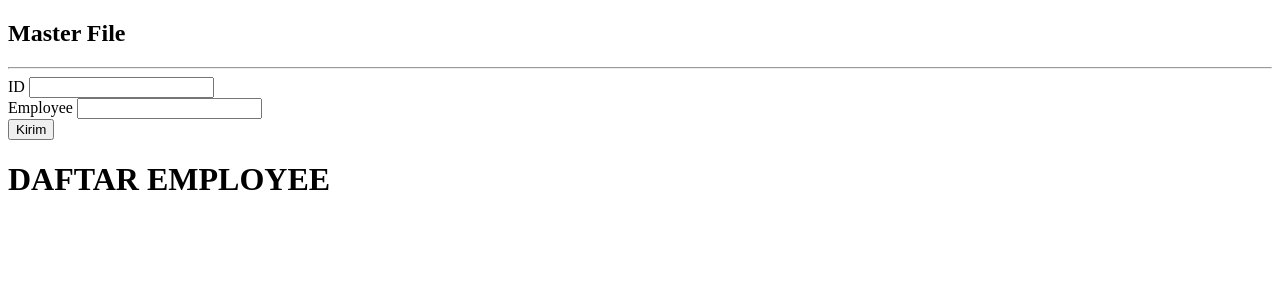
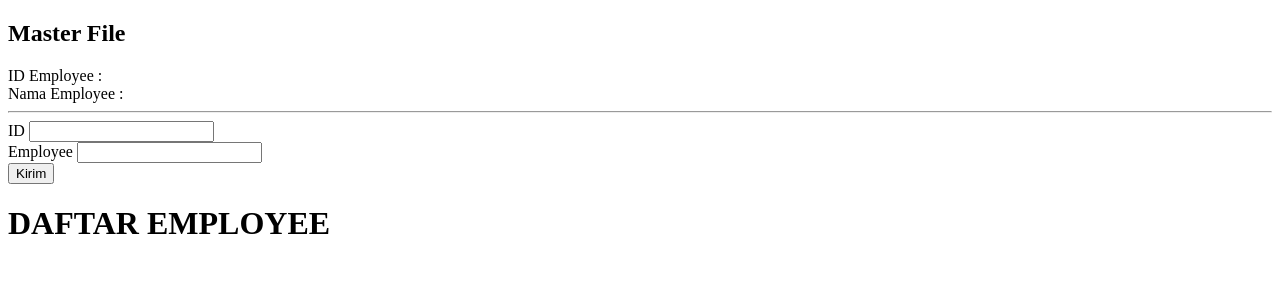
Before and after one commit to arraisi/First-App-Angular, an Angular app: page / in a window 1280 px wide. Shown: the top 300 px of the page. Built offline with nearby package versions, Linux system fonts and the light colour scheme.

Commit message:
Component Interaction: Child to Parents & Parents to Child with Service - ANGULAR

```diff
--- a/src/app/app.module.ts
+++ b/src/app/app.module.ts
@@ -5,6 +5,7 @@ import { AppComponent } from './app.component';
 import { MasterComponent } from './master/master.component';
 import { DetailComponent } from './detail/detail.component';
 import { ListComponent } from './list/list.component';
+import { MasterService } from './master/master.service';
 
 @NgModule({
   declarations: [
@@ -17,7 +18,7 @@ import { ListComponent } from './list/list.component';
     BrowserModule,
     FormsModule
   ],
-  providers: [],
+  providers: [MasterService],
   bootstrap: [AppComponent]
 })
 export class AppModule { }
--- a/src/app/detail/detail.component.ts
+++ b/src/app/detail/detail.component.ts
@@ -1,5 +1,6 @@
 import { Component, OnInit, Input, Output, EventEmitter } from '@angular/core';
 import { Master } from '../master/master.model';
+import { MasterService } from '../master/master.service';
 
 @Component({
   selector: 'app-detail',
@@ -7,6 +8,9 @@ import { Master } from '../master/master.model';
 })
 export class DetailComponent implements OnInit {
 
+  constructor(private setService: MasterService){
+
+  }
 
 
   @Output()
--- a/src/app/master/master.component.html
+++ b/src/app/master/master.component.html
@@ -1,4 +1,6 @@
 <h2>Master File</h2>
+<div>ID Employee    : {{currentValue.id}}</div>
+<div>Nama Employee  : {{currentValue.nama}}</div>
 <hr/>
 <div>
   <app-detail (submited)="getData($event)"></app-detail>
--- a/src/app/master/master.component.ts
+++ b/src/app/master/master.component.ts
@@ -1,15 +1,27 @@
 import { Component, OnInit } from '@angular/core';
 import {Master} from './master.model';
+import {MasterService} from './master.service';
 
 @Component({
   selector: 'app-master',
   templateUrl: './master.component.html'
 })
-export class MasterComponent {
+export class MasterComponent implements OnInit {
   data: Master[]=[];
+  currentValue: Master;
+
+  constructor(private setService: MasterService){}
 
   getData(data){
+    //this.currentValue = data; //if not use setService from ./master.service
+    this.setService.setId(data.id);
+    this.setService.setNama(data.nama);
+    console.log(this.setService.data);
     this.data.push(data);
   }
 
+  ngOnInit(){
+    this.currentValue = this.setService.data;
+  }
+
 }
--- /dev/null
+++ b/src/app/master/master.service.ts
@@ -0,0 +1,16 @@
+import { Injectable } from "@angular/core";
+
+import {Master} from './master.model'
+
+@Injectable()
+export class MasterService{
+
+    data:Master = new Master(null, null);
+
+    setId(nilai: number){
+        this.data.id = nilai;
+    }
+    setNama(nilai: string){
+        this.data.nama = nilai;
+    }
+}
```
